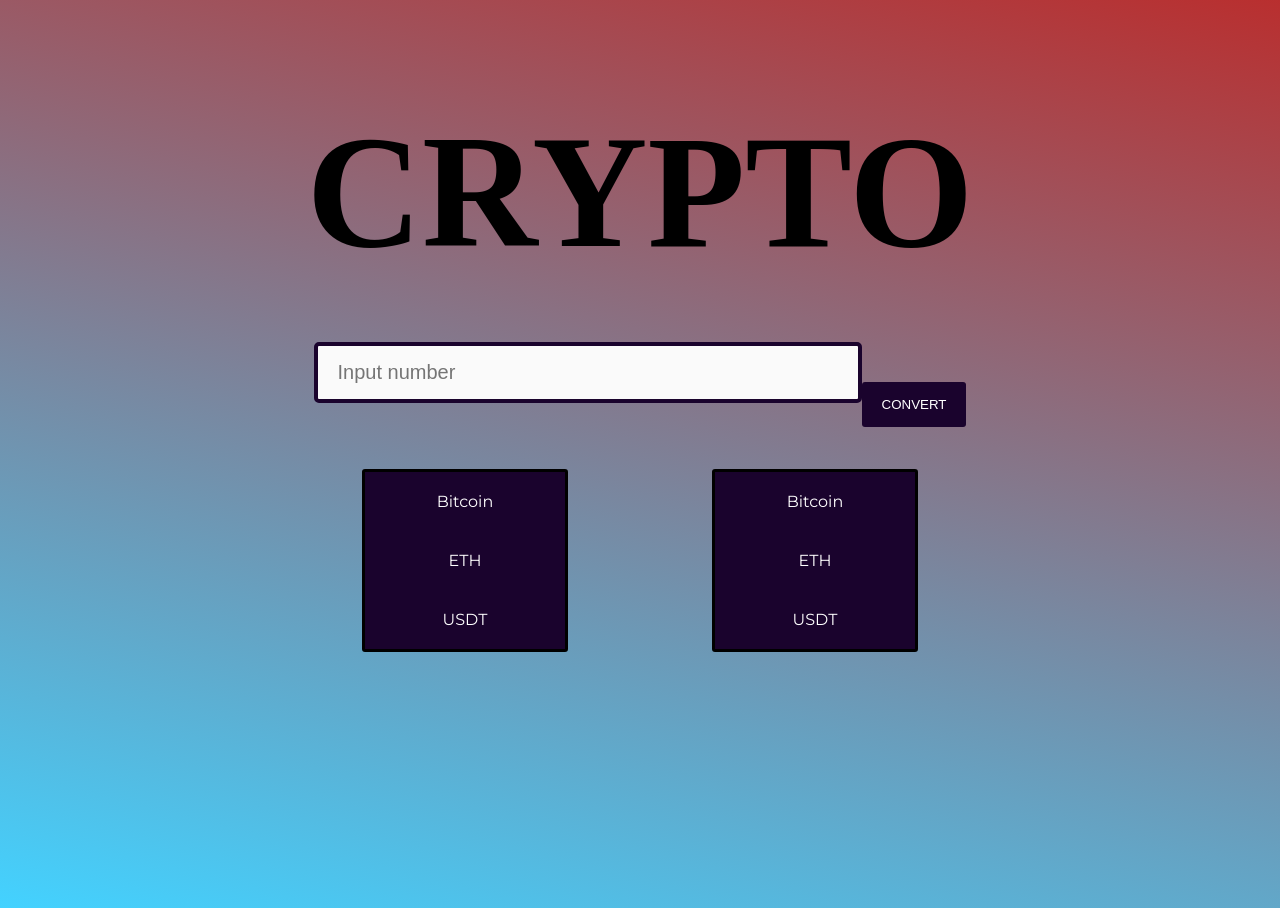
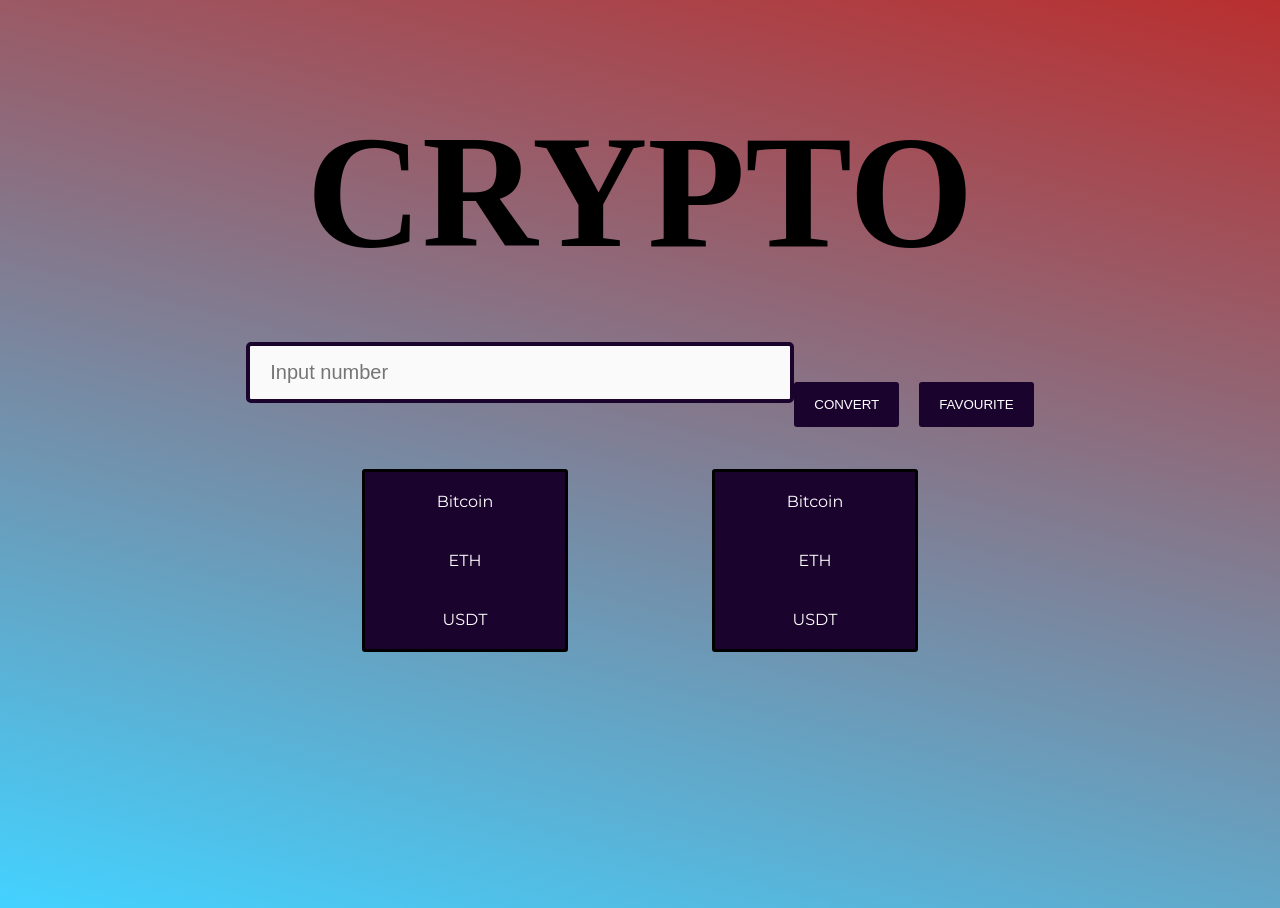
Before and after one commit to 3qrsb/exchanger, a Vue app: page / in a window 1280 px wide. Built offline with nearby package versions, Linux system fonts and the light colour scheme; a web font is replaced by a local one; what crypto-convert would draw is missing.

Commit message:
favourite func

```diff
--- a/src/components/Input.vue
+++ b/src/components/Input.vue
@@ -1,6 +1,7 @@
 <template>
     <input min="0" type="number" @input="changeAmount($event.target.value)" placeholder = "Input number">
     <button @click="convert()">Convert</button>
+    <button @click="favourite()" className="fav-button">Favourite</button>
 </template>
 
 <script>
@@ -42,5 +43,14 @@ button {
     background: #1a032d;
     border: 0;
     border-radius: 3px;
+    transition: transform 500ms ease
+}
+
+button:hover {
+    transform: scale(1.1);
+}
+
+button.fav-button {
+    margin-left: 20px;
 }
 </style>
```
